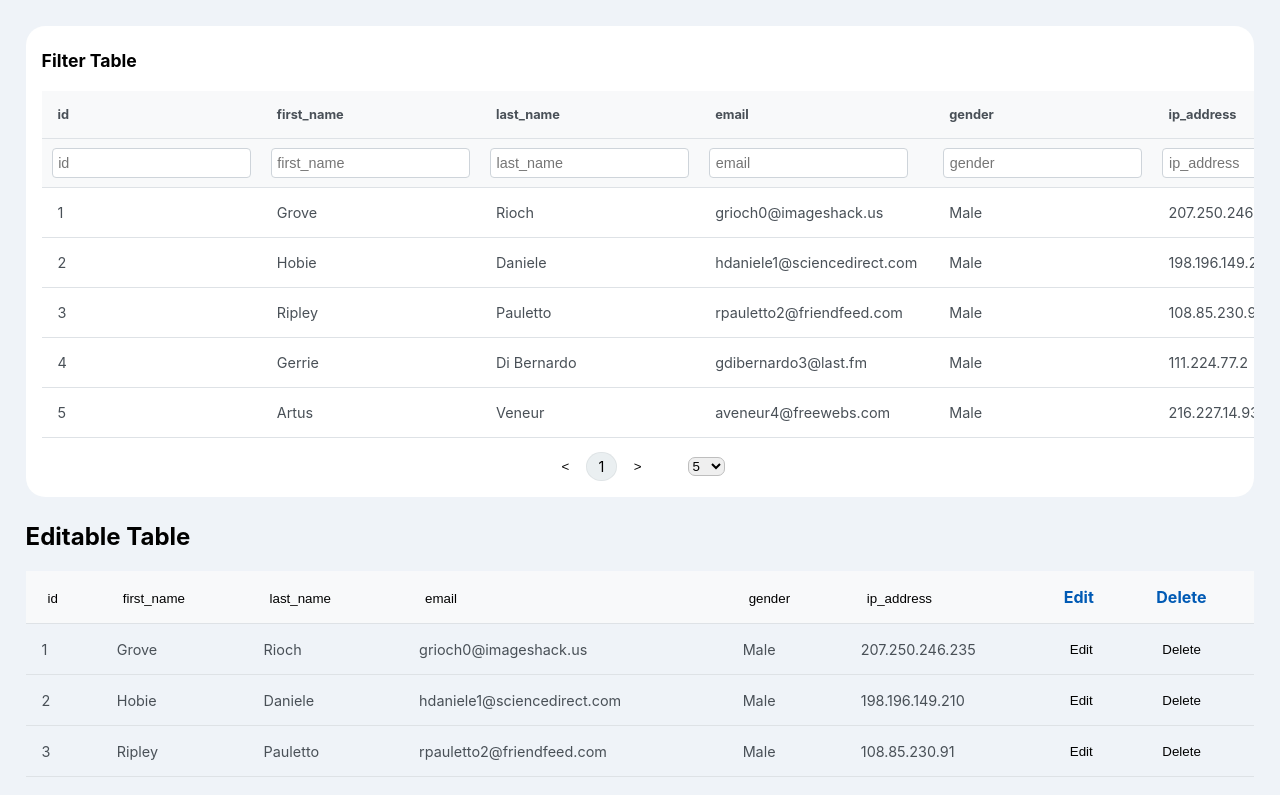
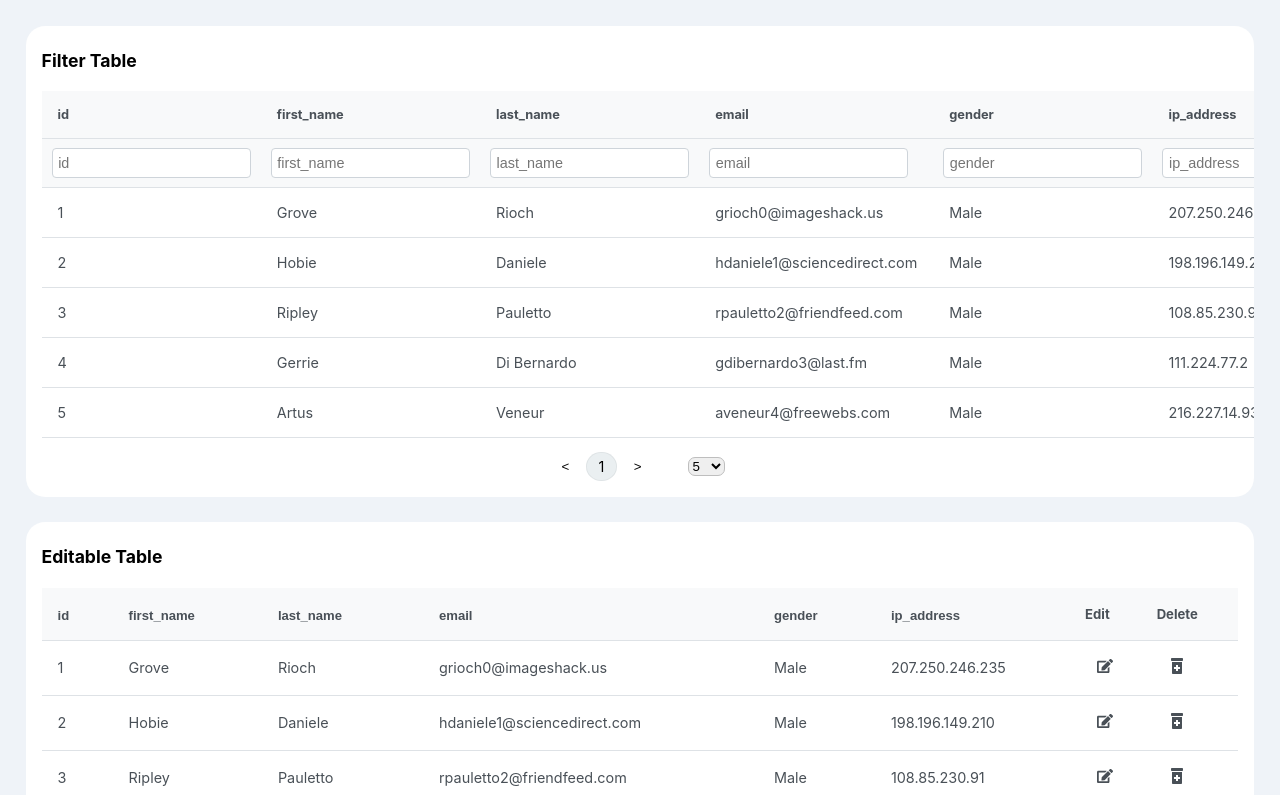
Before and after one commit to imPranab14/Custom_Component_V2, a React (Create React App) app: page / in a window 1280 px wide. Shown: the top 795 px of the page. Built offline with nearby package versions, Linux system fonts and the light colour scheme.

Commit message:
edit table icon add

```diff
--- a/src/CustomComponents/Tables/Editable/Editable.js
+++ b/src/CustomComponents/Tables/Editable/Editable.js
@@ -1,6 +1,13 @@
 import { useEffect, useState } from "react";
 import { getInputBoxFromType } from "../../../services/editTable";
 import EditabrlStyle from "../Editable/Editable.module.scss";
+import { FaEdit } from "react-icons/fa";
+import { FaPrescriptionBottleAlt } from "react-icons/fa";
+
+
+
+
+
 const Editable = ({
   data,
   columns,
@@ -176,8 +183,8 @@ const Editable = ({
 
   return (
     <div className={EditabrlStyle.MainBody}>
-      <div>
-        {tableHeader && <h2 className="tableHeader">{tableHeader}</h2>}
+      <div className={EditabrlStyle.frame}>
+        {tableHeader && <h2 className={EditabrlStyle.MainHeader}>{tableHeader}</h2>}
 
         <>
           {selectedOneRowForEdit && (
@@ -218,6 +225,7 @@ const Editable = ({
               <th>
                 {col.sortable ? (
                   <button
+                  className={EditabrlStyle.TableHeaderText}
                     onClick={() =>
                       sortColumn(
                         col.column,
@@ -240,8 +248,8 @@ const Editable = ({
                 )}
               </th>
             ))}
-            <th>Edit</th>
-            <th>Delete</th>
+            <th className={EditabrlStyle.TableHeaderText}>Edit</th>
+            <th className={EditabrlStyle.TableHeaderText}>Delete</th>
           </tr>
 
           {datainPage &&
@@ -253,10 +261,10 @@ const Editable = ({
                     <td>{row[col.column]}</td>
                   ))}{" "}
                   <td>
-                    <button onClick={() => editRow(row)}>Edit</button>
+                    <button className={EditabrlStyle.Editbtn} onClick={() => editRow(row)}> <FaEdit/></button>
                   </td>
                   <td>
-                    <button onClick={() => deleteRow(row)}>Delete</button>
+                    <button className={EditabrlStyle.delbtn} onClick={() => deleteRow(row)}><FaPrescriptionBottleAlt/></button>
                   </td>
                 </tr>
               );
--- a/src/CustomComponents/Tables/Editable/Editable.module.scss
+++ b/src/CustomComponents/Tables/Editable/Editable.module.scss
@@ -1,6 +1,37 @@
 
-
+$tableBackground:white;
+$tableHeaderColor:#495057;
 
 .MainBody{
     margin: 2%;
   }
+  .frame {
+    // height: 200px;
+    overflow-y: auto;
+
+    padding: 1.3%;
+    background-color: $tableBackground;
+    border-radius: 1.2rem;
+
+  }
+  .MainHeader{
+    margin-top: 0.5rem;
+    margin-bottom: 1.3rem;
+    font-size: 1.1rem;
+}
+.TableHeaderText{
+  font-weight: 700;
+  color: $tableHeaderColor;
+  padding-left: 0;
+  font-size: 0.82rem;
+}
+.Editbtn{
+  font-size: 16px;
+    color: #495057;
+    margin-left: -10px;
+}
+.delbtn{
+  font-size: 16px;
+  color: #495057;
+  margin-left: -10px;
+}
```
